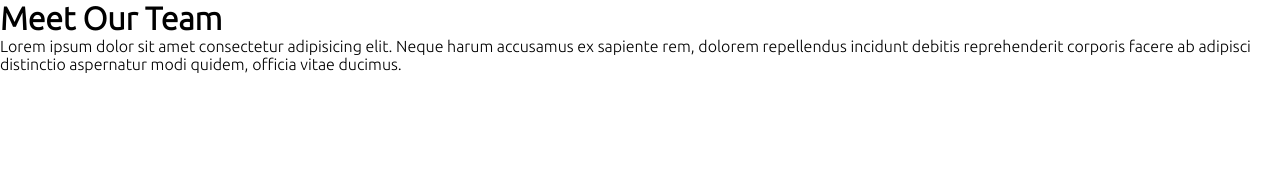
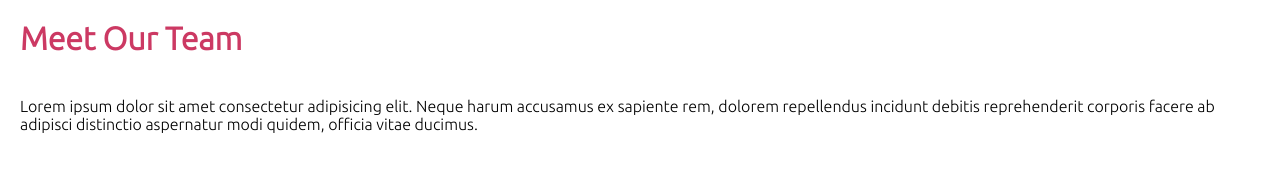
Before and after one commit to michele-pupo/html-css-float-cards, a plain HTML site: page index.html in a window 1280 px wide. Drawn offline with Linux system fonts and the light colour scheme.

Commit message:
added h1 color

```diff
--- a/css/style.css
+++ b/css/style.css
@@ -3,6 +3,15 @@
     padding: 0;
     margin: 0;
     box-sizing: border-box;
+}
+
+h1{
+    color: #cc3963;
+    padding: 20px;
+}
+
+p{
+    padding: 20px;
 }
 
 /* inizio body */
```
